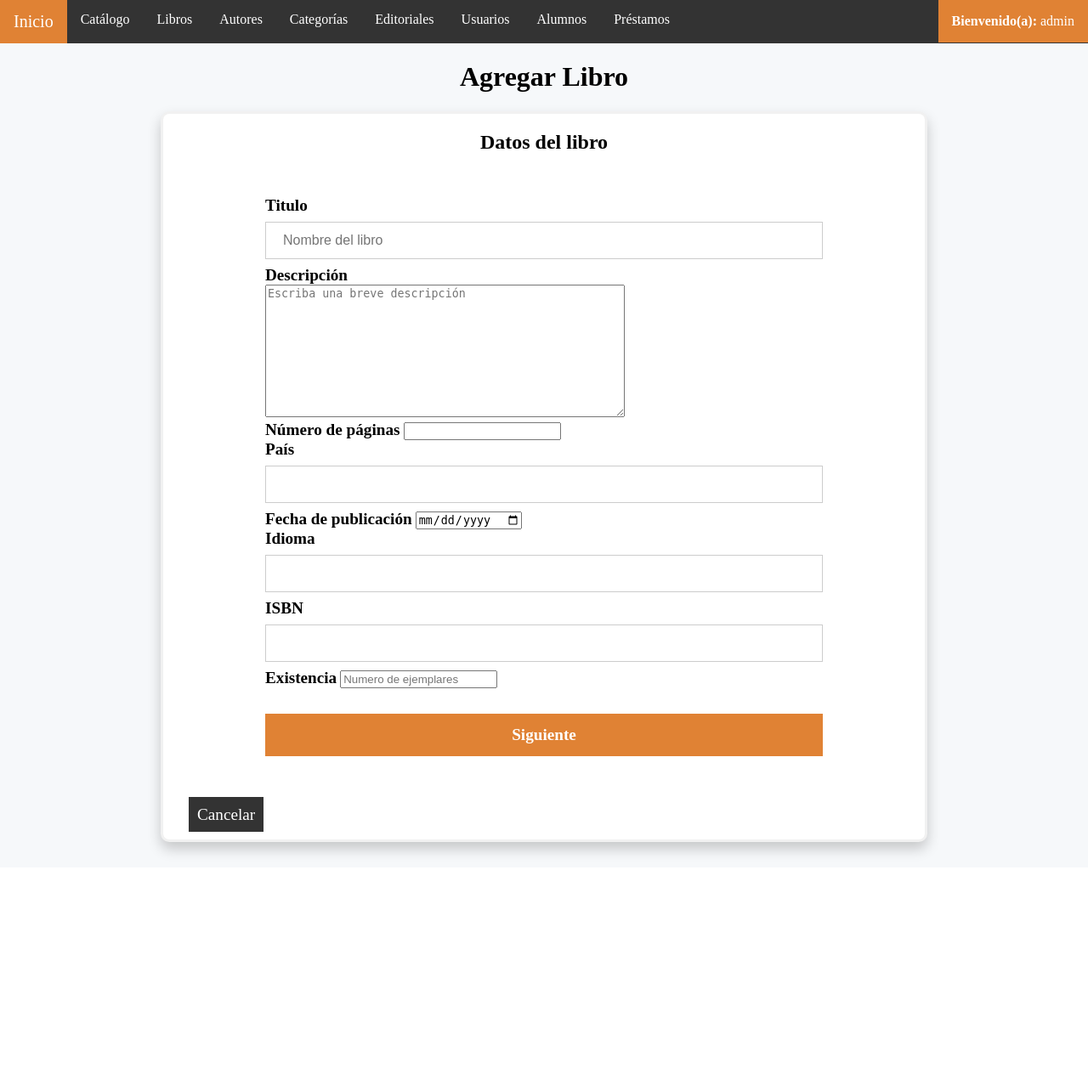
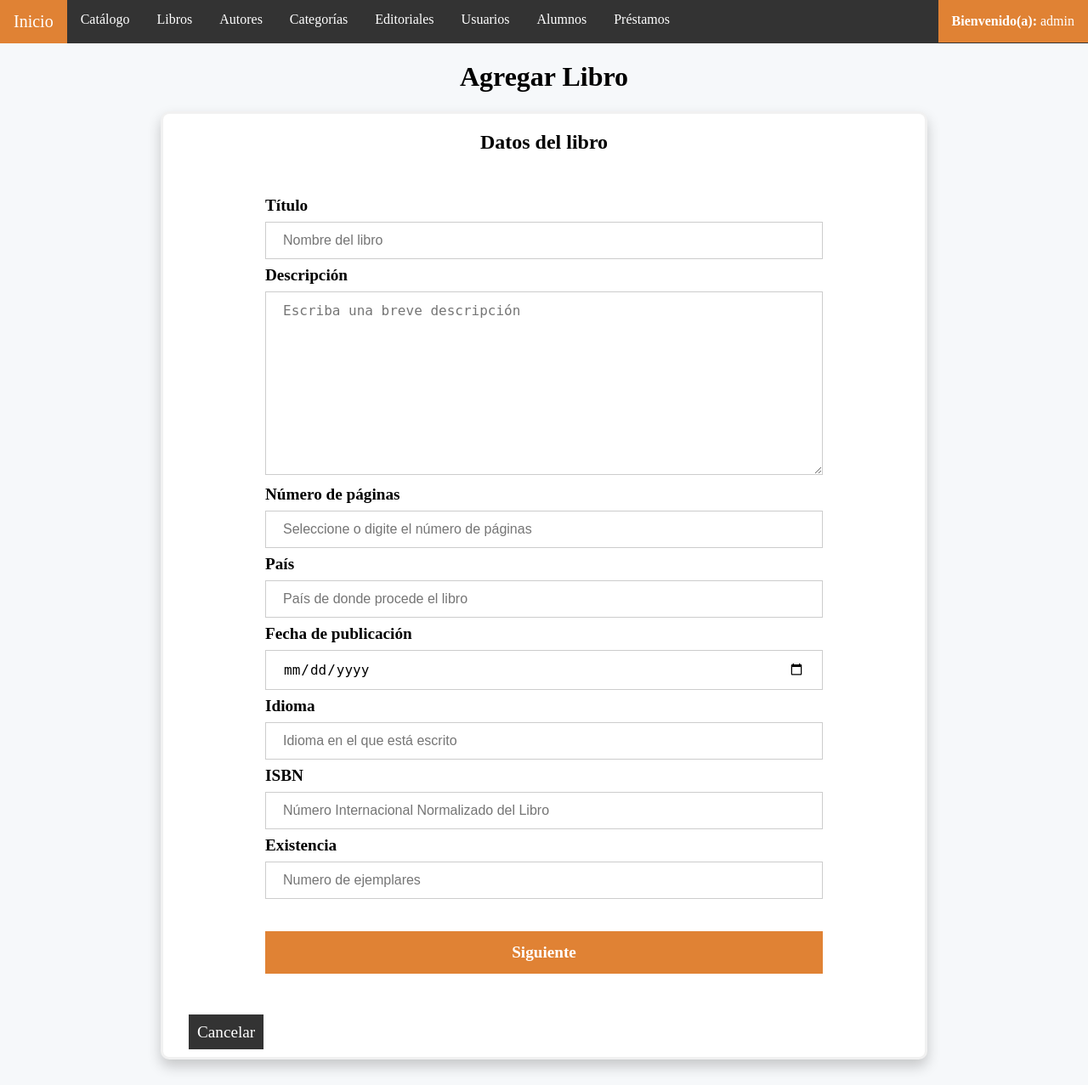
Before and after one commit to marko4789/Biblioteca-escolar-php, a PHP site: page /libroAgregar.php in a window 1280 px wide. Shown: the whole page at 85% size. Before the commit the page ends 1010 px from the top, so only its background shows below. Run offline with PHP 8.4, Linux system fonts and the light colour scheme; a user stored in the database is signed in.

Commit message:
Detallitos con los tipos de inputs en general

```diff
--- a/css/Estilo.css
+++ b/css/Estilo.css
@@ -20,7 +20,9 @@ body {
       box-shadow:  0px 8px 16px 0px rgba(0,0,0,0.2); ;
     }
 
- .frmFormulario input[type=text],.frmFormulario input[type=password], .frmFormulario input[type=email]{
+  .frmFormulario input[type=text],.frmFormulario input[type=password],
+  .frmFormulario input[type=email], .frmFormulario textarea,
+  .frmFormulario input[type=number], .frmFormulario input[type=date]{
       width: 100%;
       padding: 12px 20px;
       margin: 8px 0;
@@ -28,7 +30,7 @@ body {
       border: 1px solid #ccc;
       box-sizing: border-box;
       font-size: 16px;
-    }
+  }
 
    .frmFormulario button {
       background-color:#e08234;
--- a/libroAgregar.php
+++ b/libroAgregar.php
@@ -77,26 +77,26 @@
 
                 <div class="frmMargen">
 
-                    <label>Titulo</label>
+                    <label>Título</label>
                     <input placeholder = "Nombre del libro" name="titulo" type="text" pattern="([\w]|[á-úñÑ.\s]|[!¡#$%&/\(\)=¿?-+])+" required>
 
                     <label>Descripción</label><br>
                     <textarea placeholder = "Escriba una breve descripción" name="descripcion" rows="10" cols="50" required></textarea> <br>
 
                     <label>Número de páginas</label>
-                    <input name="paginas" type="number" min=1 required><br>
+                    <input  placeholder = "Seleccione o digite el número de páginas" name="paginas" type="number" min=1 required><br>
 
                     <label>País</label>
-                    <input name="pais" type="text" pattern="([a-z]|[A-Z]|[á-úñÑ\s])+">
+                    <input  placeholder = "País de donde procede el libro" name="pais" type="text" pattern="([a-z]|[A-Z]|[á-úñÑ\s])+">
 
                     <label>Fecha de publicación</label>
                     <input name="fechaPublicacion" type="date" required><br>
 
                     <label>Idioma</label>
-                    <input name="idioma" type="text">
+                    <input  placeholder = "Idioma en el que está escrito" name="idioma" type="text">
 
                     <label>ISBN</label>
-                    <input name="isbn" type="text" pattern="([-\d]){10,17}">
+                    <input  placeholder = "Número Internacional Normalizado del Libro" name="isbn" type="text" pattern="([-\d]){10,17}">
 
                     <label>Existencia</label>
                     <input name="existencia" placeholder = "Numero de ejemplares" type="number" min=1 required><br>
@@ -178,7 +178,10 @@
 
                 </div>
 
+            <div class= "frmMargen">
             <button type="submit" name="btnSiguiente" value="paso3">Siguiente</button>
+            </div>
+
             <a class = "cancel" href="libroConsultar.php">Cancelar</a>
 
             </form>
--- a/libroConsultar.php
+++ b/libroConsultar.php
@@ -1,4 +1,5 @@
 <?php
+    include("validarSesion.php");
     include_once ('Conexion.php');
     if(isset($_POST["libro"])){
         $libro = $_POST["libro"];
--- a/libroDetalles.php
+++ b/libroDetalles.php
@@ -1,4 +1,5 @@
 <?php
+    include("validarSesion.php");
     include("Conexion.php");
 
     if (isset($_GET["id"])){
@@ -97,7 +98,7 @@
 
         </form>
 
-        <a class = "cancel" href="librosConsultar.php">Volver</a> <br><br>
+        <a class = "cancel" href="libroConsultar.php">Volver</a> <br><br>
 
     </div>
 
```
